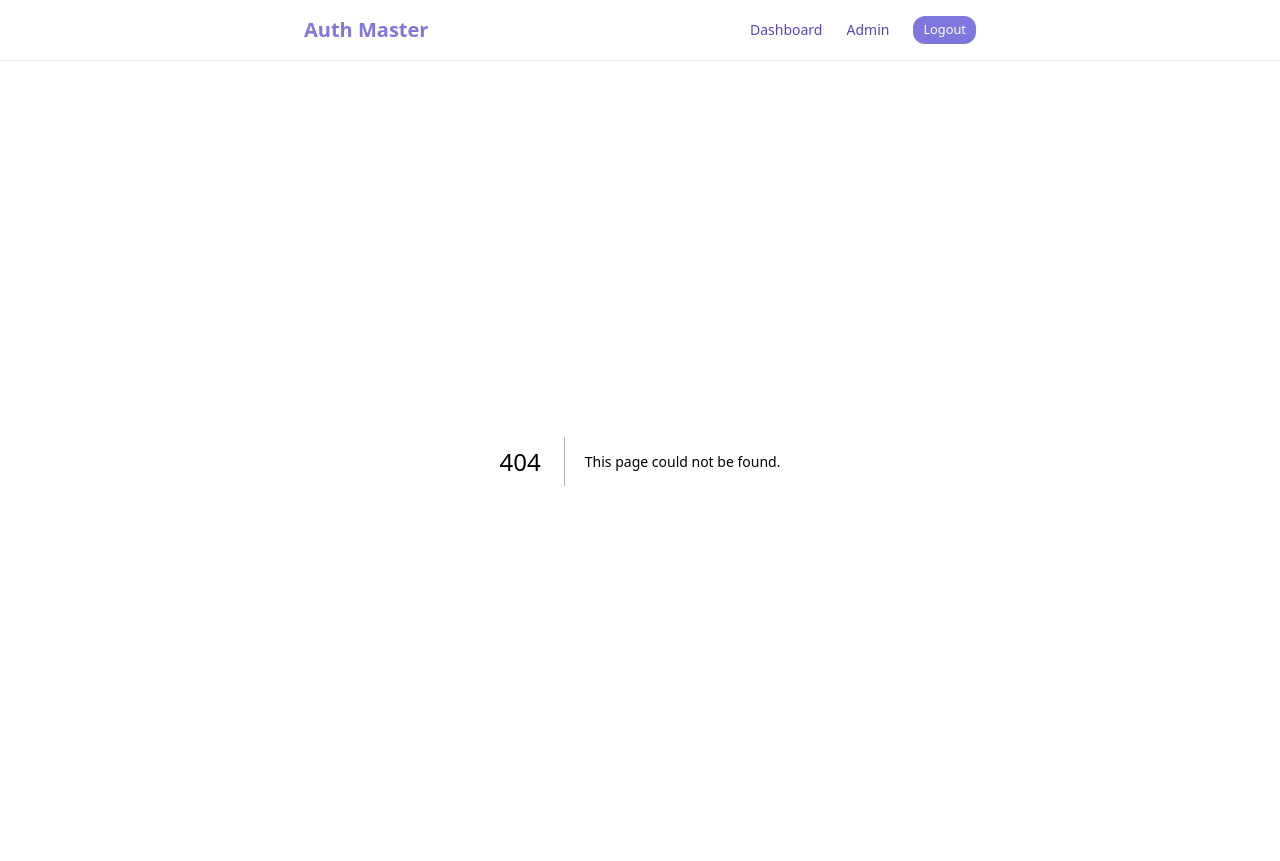
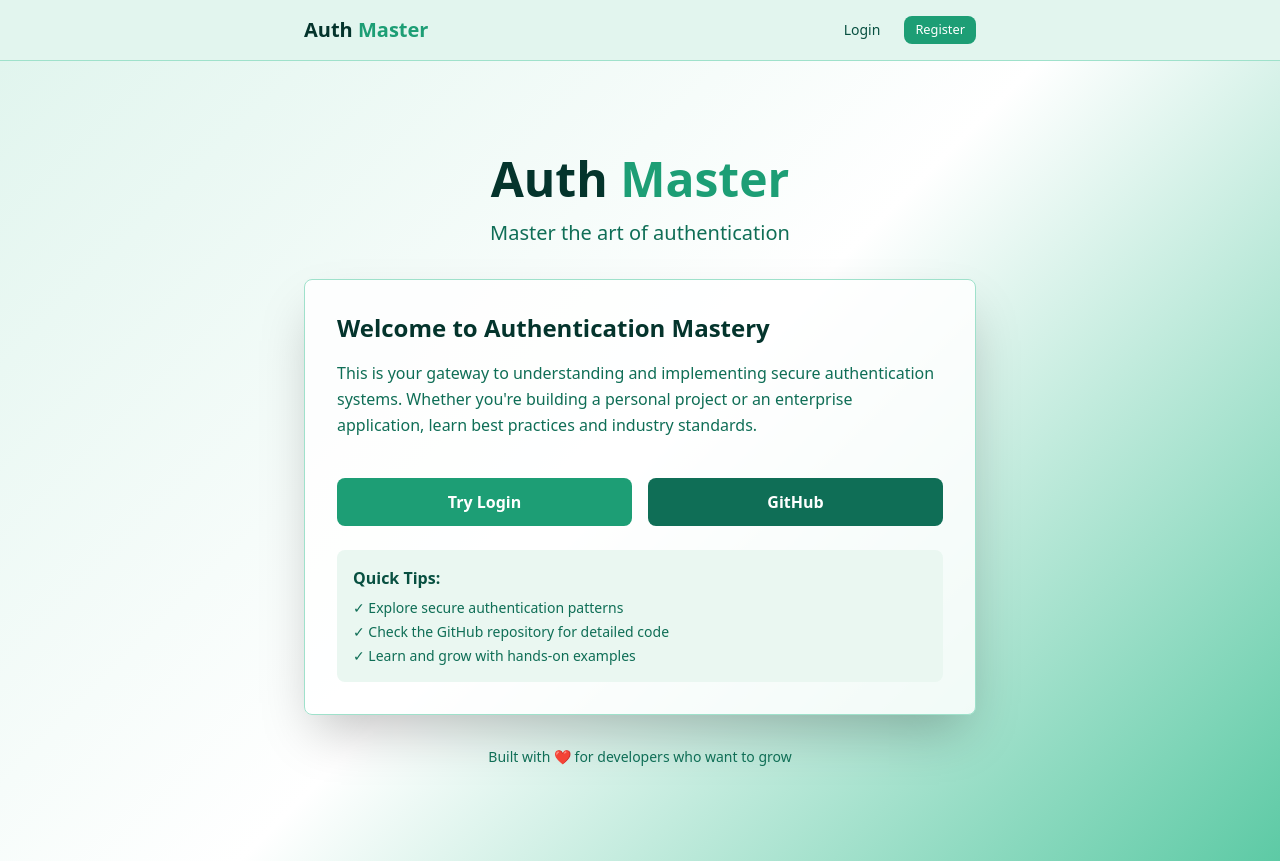
Before and after one commit to kharalnirmal/Learn-Auth, a Next.js app: page / in a window 1280 px wide. Before the commit this address had no page. Built offline with nearby package versions, Linux system fonts and the light colour scheme; no server answers.

Commit message:
feat: enhance Navbar with user authentication and add new landing page

```diff
--- /dev/null
+++ b/app/page.tsx
@@ -0,0 +1,88 @@
+"use client";
+
+import Link from "next/link";
+
+export default function Page() {
+  return (
+    <div
+      className="flex justify-center items-center p-4 min-h-screen"
+      style={{
+        background:
+          "linear-gradient(135deg, #E1F5EE 0%, #ffffff 50%, #5DCAA5 100%)",
+      }}
+    >
+      <div className="space-y-8 w-full max-w-2xl">
+        {/* Header */}
+        <div className="space-y-4 text-center">
+          <h1 className="font-bold text-5xl" style={{ color: "#04342C" }}>
+            Auth <span style={{ color: "#1D9E75" }}>Master</span>
+          </h1>
+          <p className="text-xl" style={{ color: "#0F6E56" }}>
+            Master the art of authentication
+          </p>
+        </div>
+
+        {/* Main Content */}
+        <div
+          className="space-y-6 shadow-2xl p-8 border rounded-lg"
+          style={{
+            background: "rgba(255,255,255,0.85)",
+            borderColor: "#9FE1CB",
+          }}
+        >
+          <div className="space-y-4">
+            <h2 className="font-semibold text-2xl" style={{ color: "#04342C" }}>
+              Welcome to Authentication Mastery
+            </h2>
+            <p className="leading-relaxed" style={{ color: "#0F6E56" }}>
+              This is your gateway to understanding and implementing secure
+              authentication systems. Whether you're building a personal project
+              or an enterprise application, learn best practices and industry
+              standards.
+            </p>
+          </div>
+
+          {/* CTA Buttons */}
+          <div className="flex sm:flex-row flex-col gap-4 pt-4">
+            <Link
+              href="/login"
+              className="flex-1 px-6 py-3 rounded-lg font-semibold text-white text-center transition duration-300"
+              style={{ background: "#1D9E75" }}
+            >
+              Try Login
+            </Link>
+            <a
+              href="https://github.com/kharalnirmal/Learn-Auth"
+              target="_blank"
+              rel="noopener noreferrer"
+              className="flex-1 px-6 py-3 rounded-lg font-semibold text-white text-center transition duration-300"
+              style={{ background: "#0F6E56" }}
+            >
+              GitHub
+            </a>
+          </div>
+
+          {/* Info Section */}
+          <div
+            className="space-y-2 mt-6 p-4 rounded-lg"
+            style={{ background: "#EAF7F1" }}
+          >
+            <h3 className="font-semibold" style={{ color: "#085041" }}>
+              Quick Tips:
+            </h3>
+            <ul className="space-y-1 text-sm" style={{ color: "#0F6E56" }}>
+              <li>✓ Explore secure authentication patterns</li>
+              <li>✓ Check the GitHub repository for detailed code</li>
+              <li>✓ Learn and grow with hands-on examples</li>
+            </ul>
+          </div>
+        </div>
+
+        {/* Footer */}
+        <div className="text-sm text-center" style={{ color: "#0F6E56" }}>
+          <p>Built with ❤️ for developers who want to grow</p>
+        </div>
+      </div>
+    </div>
+  );
+}
--- a/components/Navbar.tsx
+++ b/components/Navbar.tsx
@@ -2,54 +2,127 @@
 
 import Link from "next/link";
 import { useRouter } from "next/navigation";
+import { useEffect, useState } from "react";
 import { Button } from "@/components/ui/button";
+
+type CurrentUser = {
+  id: string;
+  email: string;
+  role: "ADMIN" | "USER" | "GUEST";
+};
 
 export default function Navbar() {
   const router = useRouter();
+  // `user` is null when not logged in, otherwise it stores current user info.
+  const [user, setUser] = useState<CurrentUser | null>(null);
+  // `loading` prevents UI flicker while we check auth status from the server.
+  const [loading, setLoading] = useState(true);
+
+  useEffect(() => {
+    // Runs once on mount to check whether auth cookies map to a valid user.
+    const loadCurrentUser = async () => {
+      try {
+        const response = await fetch("/api/auth/me", { cache: "no-store" });
+        // If token is missing/invalid, backend responds non-2xx.
+        if (!response.ok) {
+          setUser(null);
+          return;
+        }
+
+        const data = await response.json();
+        // Keep null fallback so state stays safe even if payload shape changes.
+        setUser(data.user ?? null);
+      } catch {
+        // Network/API errors are treated as logged-out state.
+        setUser(null);
+      } finally {
+        // Auth check is complete; navbar can render final actions.
+        setLoading(false);
+      }
+    };
+
+    loadCurrentUser();
+  }, []);
 
   const handleLogout = async () => {
+    // Clears server-side refresh/session state and expires cookies.
     await fetch("/api/auth/logout", { method: "POST" });
+    // Move to login page and refresh app state after logout.
     router.push("/login");
     router.refresh();
   };
 
   return (
     <nav
-      className="px-6 py-4 border-b"
-      style={{ background: "white", borderColor: "#E5E7EB" }}
+      className="top-0 z-50 sticky backdrop-blur px-6 py-4 border-b"
+      style={{
+        background: "rgba(225,245,238,0.95)",
+        borderColor: "#9FE1CB",
+      }}
     >
-      <div className="flex justify-between items-center mx-auto max-w-2xl">
+      <div className="flex justify-between items-center mx-auto w-full max-w-2xl">
         <Link
           href="/"
           className="font-bold text-xl"
-          style={{ color: "#7F77DD" }}
+          style={{ color: "#04342C" }}
         >
-          Auth Master
+          Auth <span style={{ color: "#1D9E75" }}>Master</span>
         </Link>
 
         <div className="flex items-center gap-6">
+          {/* 3 UI states: checking auth, logged in, logged out */}
+          {loading ? (
+            <span className="text-sm" style={{ color: "#0F6E56" }}>
+              Checking session...
+            </span>
+          ) : user ? (
+            <>
               <Link
                 href="/dashboard"
-            className="hover:opacity-70 font-medium text-sm transition-opacity"
-            style={{ color: "#534AB7" }}
+                className="hover:opacity-80 font-medium text-sm transition-opacity"
+                style={{ color: "#085041" }}
               >
                 Dashboard
               </Link>
+              {/* Admin link should only be visible to ADMIN users */}
+              {user.role === "ADMIN" && (
                 <Link
                   href="/admin"
-            className="hover:opacity-70 font-medium text-sm transition-opacity"
-            style={{ color: "#534AB7" }}
+                  className="hover:opacity-80 font-medium text-sm transition-opacity"
+                  style={{ color: "#085041" }}
                 >
                   Admin
                 </Link>
+              )}
               <Button
                 onClick={handleLogout}
                 size="sm"
-            className="rounded-xl"
-            style={{ background: "#7F77DD", color: "white", border: "none" }}
+                className="rounded-lg text-white"
+                style={{ background: "#1D9E75" }}
               >
                 Logout
               </Button>
+            </>
+          ) : (
+            // Guest view: show login/register actions, hide dashboard/logout.
+            <>
+              <Link
+                href="/login"
+                className="hover:opacity-80 font-medium text-sm transition-opacity"
+                style={{ color: "#085041" }}
+              >
+                Login
+              </Link>
+              <Button
+                asChild
+                size="sm"
+                className="rounded-lg text-white"
+                style={{ background: "#1D9E75" }}
+              >
+                <Link href="/register">Register</Link>
+              </Button>
+            </>
+          )}
         </div>
       </div>
     </nav>
```
Also changed, not shown: app/dashboard/layout.tsx (added). Lines whose indentation alone changed are shown as unchanged.
